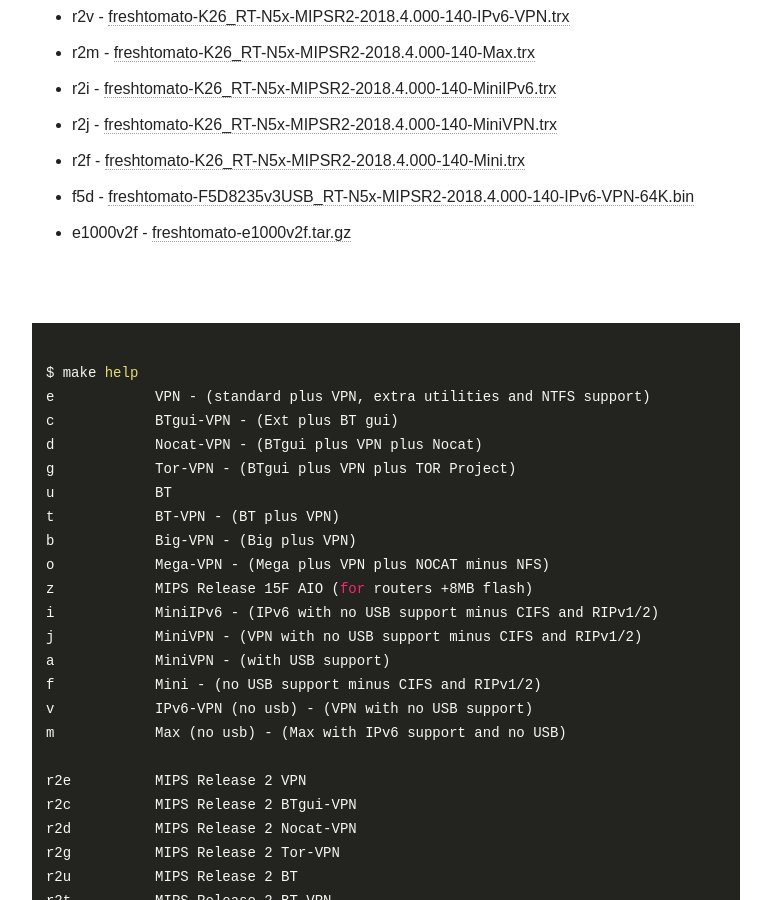
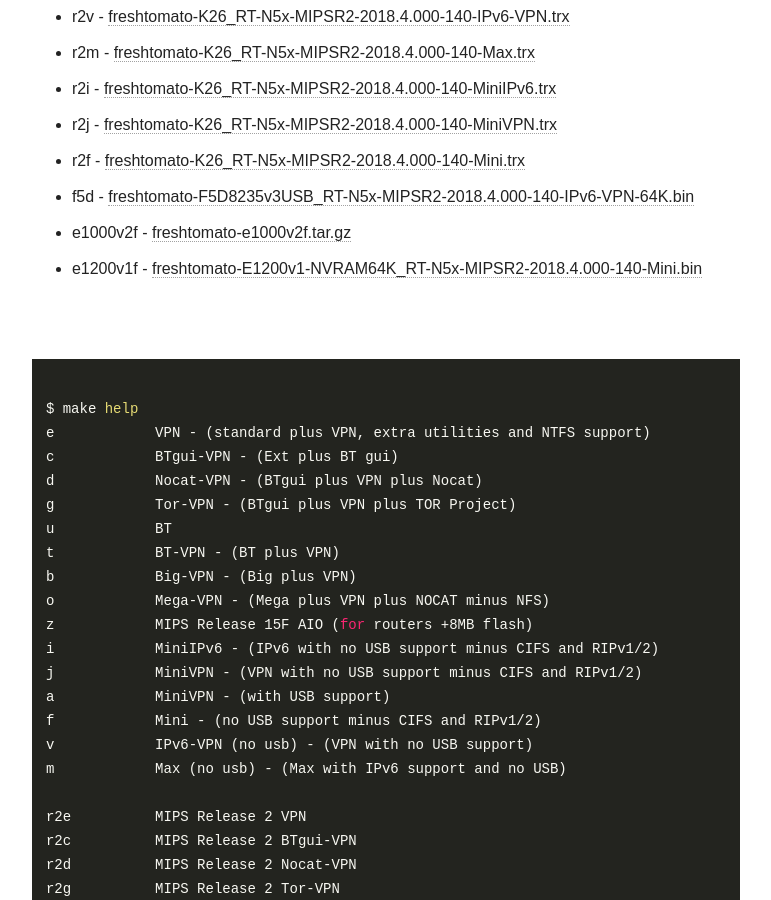
Before and after one commit to oglopss/freshtomato-mips-ci-jekyll, a Jekyll site: the page built from index.html, in a window 1280 px wide and 900 px high, scrolled down 775 px. Shown: the whole window, without its empty margins (254-1025 px from the left). Built offline with Jekyll 4.4.1, drawn with Linux system fonts in a browser that asks for light colours; nearby versions of some CDN libraries.

Commit message:
Travis build 16 e1200v1f pushed to gh-pages

```diff
--- a/_data/ss.yml
+++ b/_data/ss.yml
@@ -11,3 +11,4 @@
   - 0009 r2f freshtomato-K26_RT-N5x-MIPSR2-2018.4.000-140-Mini.trx
   - 0010 f5d freshtomato-F5D8235v3USB_RT-N5x-MIPSR2-2018.4.000-140-IPv6-VPN-64K.bin
   - 0012 e1000v2f freshtomato-e1000v2f.tar.gz
+  - 0014 e1200v1f freshtomato-E1200v1-NVRAM64K_RT-N5x-MIPSR2-2018.4.000-140-Mini.bin
```
Also changed, not shown: 1 other file.
